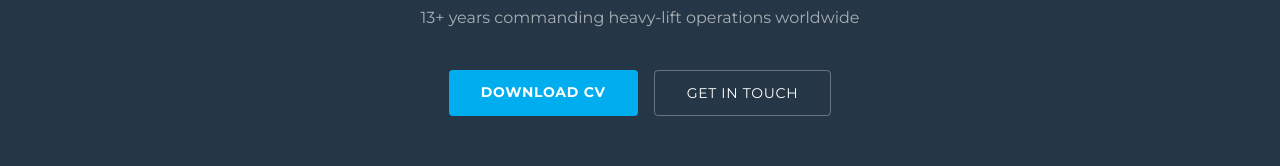
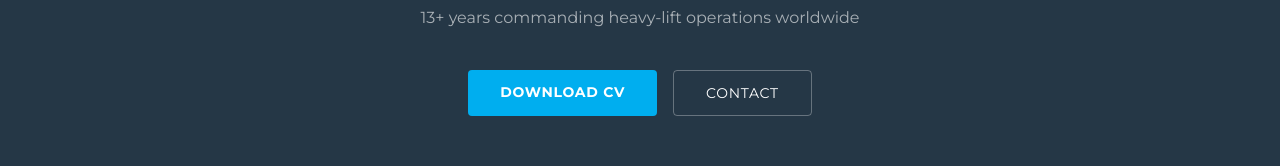
Before and after one commit to Korablov/CV, a Next.js app: page / in a window 1280 px wide. Shown: the part 557-723 px from the top of the page. Built offline with nearby package versions, Linux system fonts and the light colour scheme.

Commit message:
fix: rename hero button from GET IN TOUCH to CONTACT
Co-Authored-By: Claude Opus 4.6 <noreply@anthropic.com>

```diff
--- a/src/components/Hero.tsx
+++ b/src/components/Hero.tsx
@@ -67,7 +67,7 @@ export function Hero() {
           href="#contact"
           className="px-8 py-3 border border-light-text/30 text-light-text rounded tracking-wider text-sm hover:border-steel hover:text-steel transition-colors"
         >
-          GET IN TOUCH
+          CONTACT
         </a>
       </motion.div>
 
```
